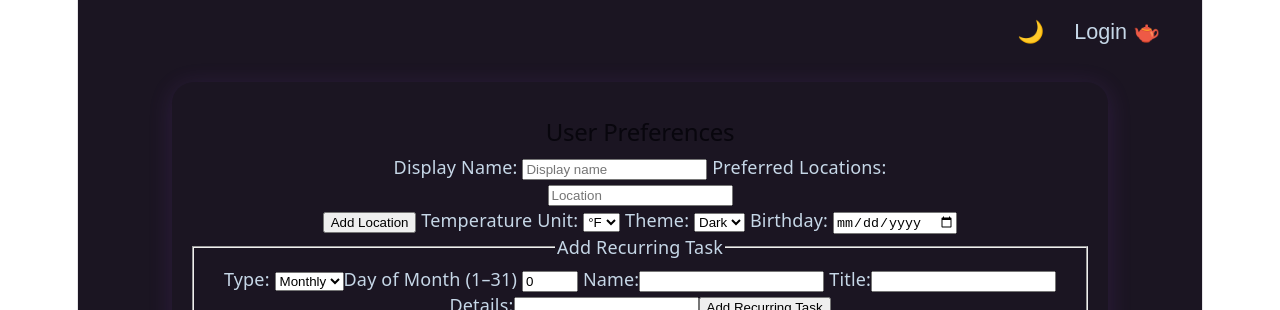
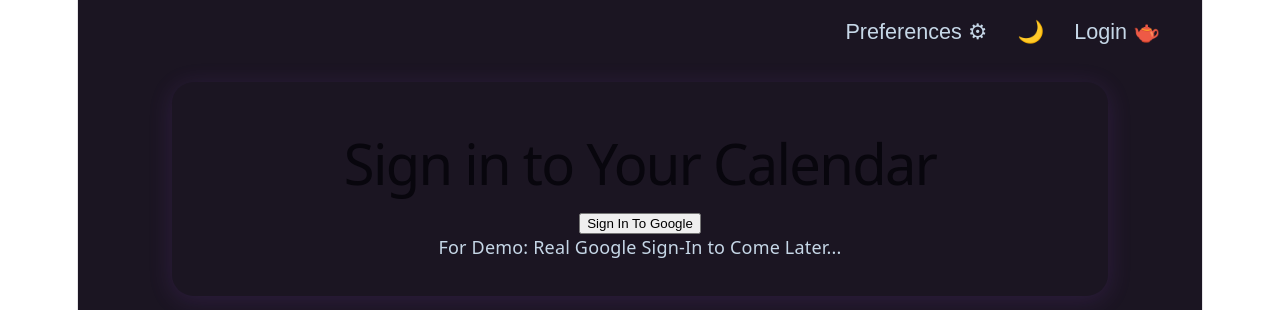
Before and after one commit to poisonpsychicghost-hue/Vue-Calendar-Project, a Vue app: page / in a window 1280 px wide. Shown: the top 310 px of the page. Built offline with nearby package versions, Linux system fonts and the light colour scheme; no server answers.

Commit message:
Built and Wired Preferences Button.

```diff
--- a/src/App.vue
+++ b/src/App.vue
@@ -17,11 +17,19 @@ function handleAuth() {
     isLoggedIn.value = !isLoggedIn.value //PlaceHolder for Google Auth Hook
 };
 
+const prefOpen = ref(false)
+function openPref() {
+    prefOpen.value = !prefOpen.value
+}
+
 </script>
 
 <template>
     <div :class="['app-bg', theme]">
         <header class="top-bar">
+            <button @click="openPref">
+                Preferences ⚙
+            </button>
             <button @click="toggleTheme">
                 {{ theme === 'dark' ? '🌙' : '🌻' }}
             </button>
@@ -31,9 +39,12 @@ function handleAuth() {
         </header>
         <main class="main-window">
             <div v-if="!isLoggedIn">
+                <GoogleLogin :theme="theme"/>
+            </div>
+            <div v-if="isLoggedIn && prefOpen">
                 <UserPrefs :theme="theme"/>
             </div>
-            <div v-if="isLoggedIn">
+            <div v-if="isLoggedIn && !prefOpen">
                 <h1>{{ userName }}'s Calendar</h1>
                 <!--Fill Out with Components with Transitions During Build-->
                 <CalendarView :theme="theme" />
```
